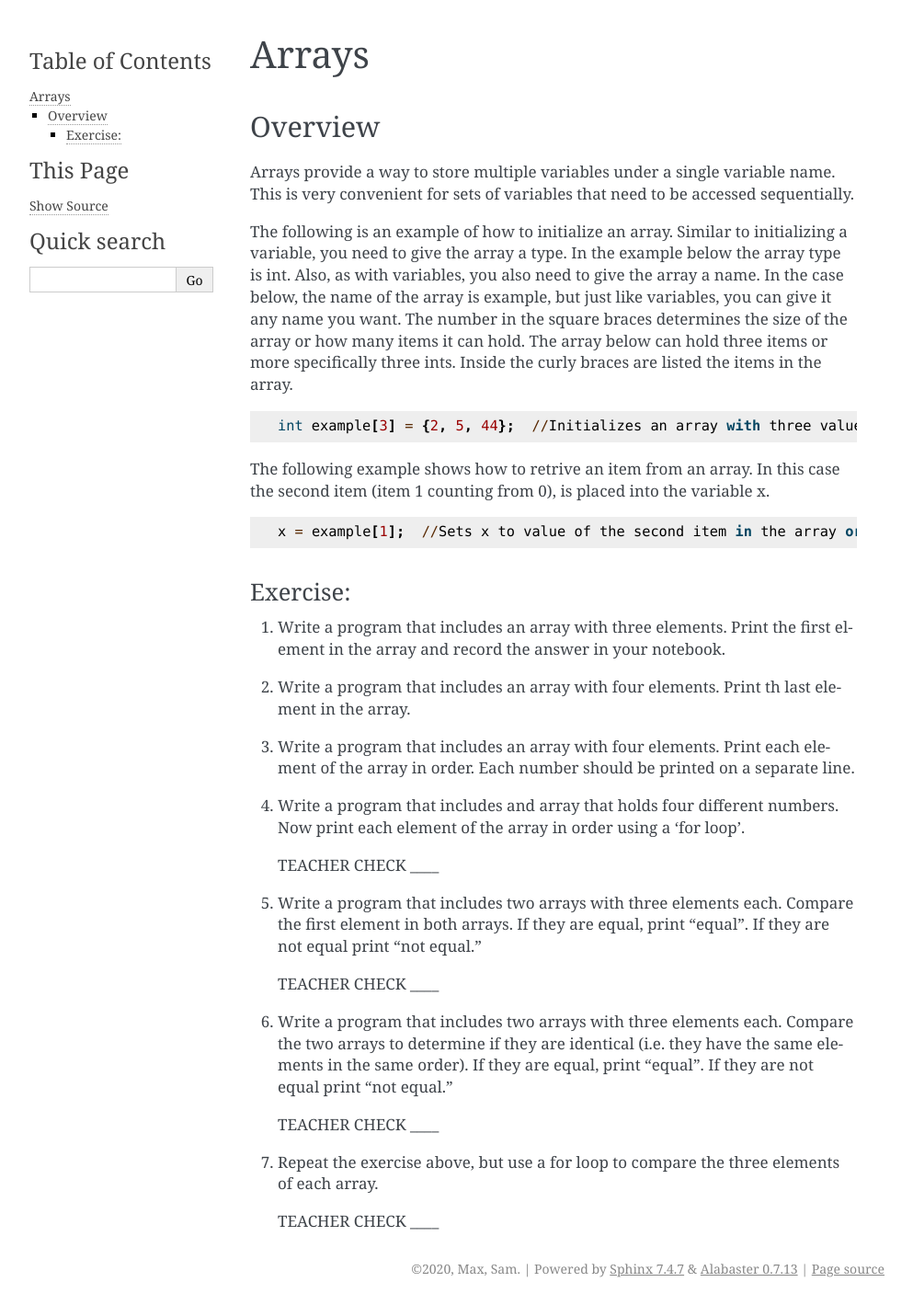
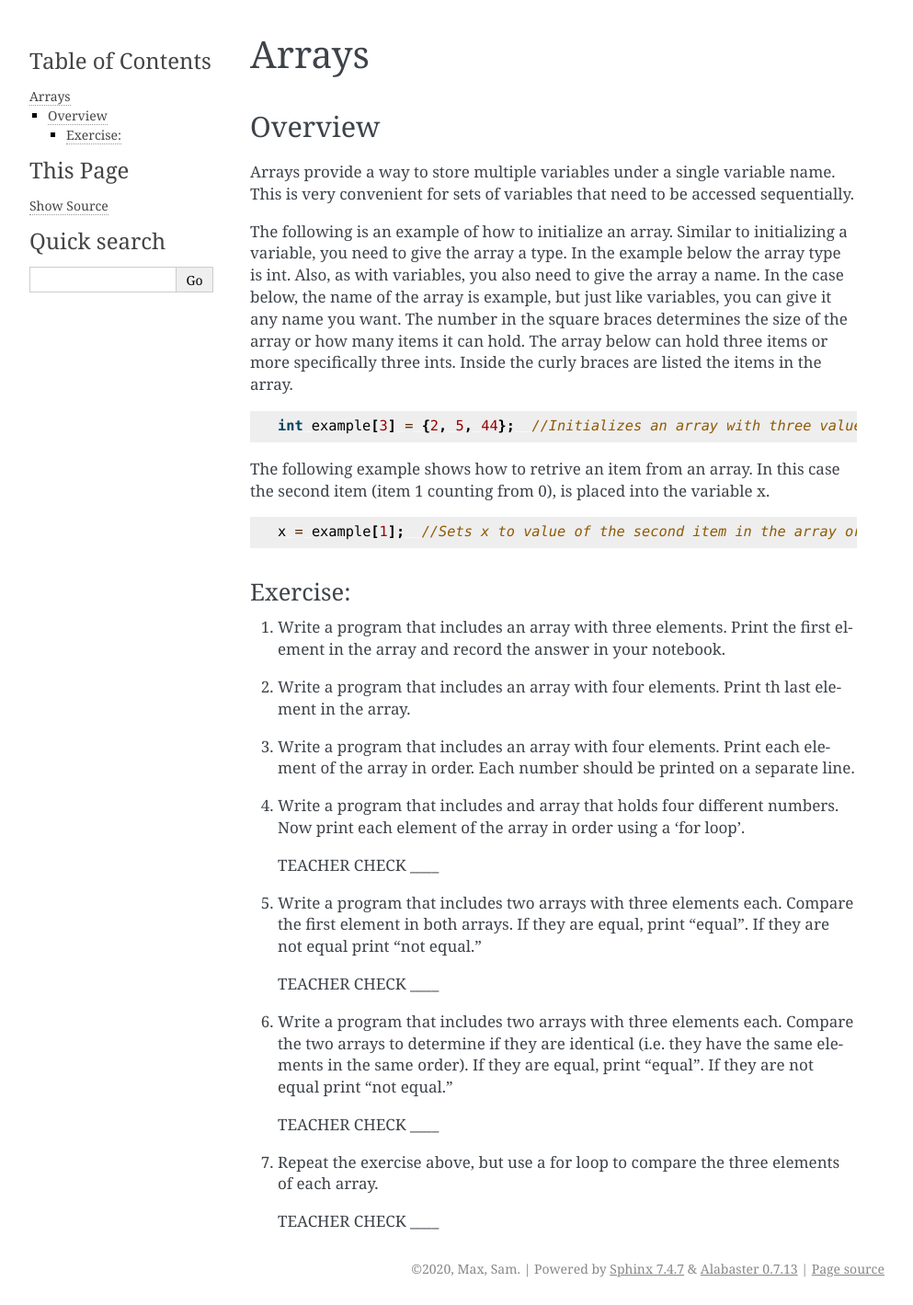
Before and after one commit to maxtkc/mvths-wiki, a Sphinx documentation site: the page built from docs/037d-arrays.rst, in a window 1280 px wide. Shown: the whole page at 92% size, without its empty margins (148-1141 px from the left). Built offline with Sphinx 7.4.7, drawn with Linux system fonts in a browser that asks for light colours; pages that are not in the unit, such as notebooks, are missing from menus.

Commit message:
Update 037d-arrays.rst

```diff
--- a/docs/037d-arrays.rst
+++ b/docs/037d-arrays.rst
@@ -8,13 +8,13 @@ Arrays provide a way to store multiple variables under a single variable name. T
 
 The following is an example of how to initialize an array. Similar to initializing a variable, you need to give the array a type. In the example below the array type is int. Also, as with variables, you also need to give the array a name. In the case below, the name of the array is example, but just like variables, you can give it any name you want.  The number in the square braces determines the size of the array or how many items it can hold. The array below can hold three items or more specifically three ints. Inside the curly braces are listed the items in the array.
 
-.. code-block::
+.. code-block:: C
 
   int example[3] = {2, 5, 44};  //Initializes an array with three values
 
 The following example shows how to retrive an item from an array. In this case the second item (item 1 counting from 0), is placed into the variable x.
 
-.. code-block::
+.. code-block:: C
 
   x = example[1];  //Sets x to value of the second item in the array or 5
 
```
